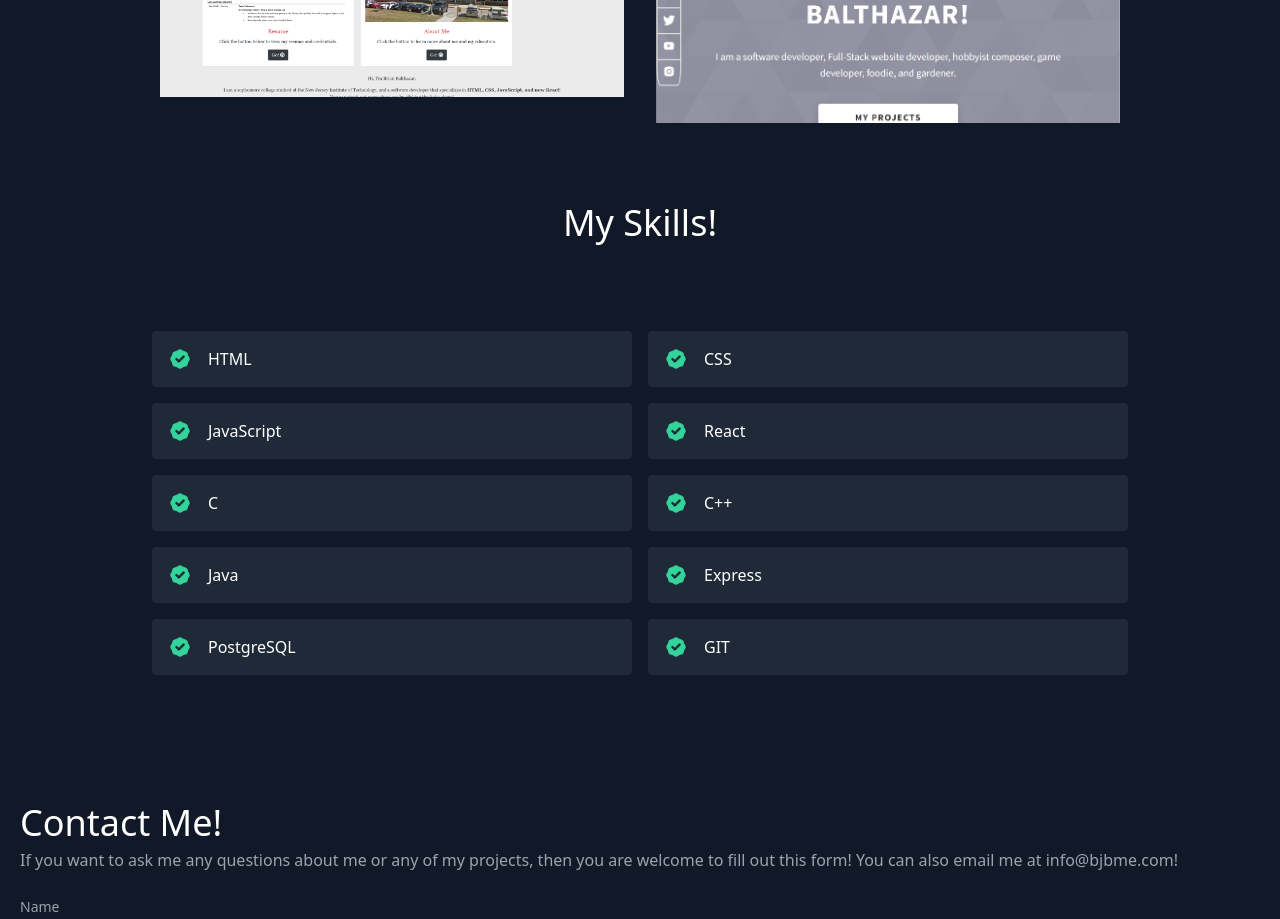
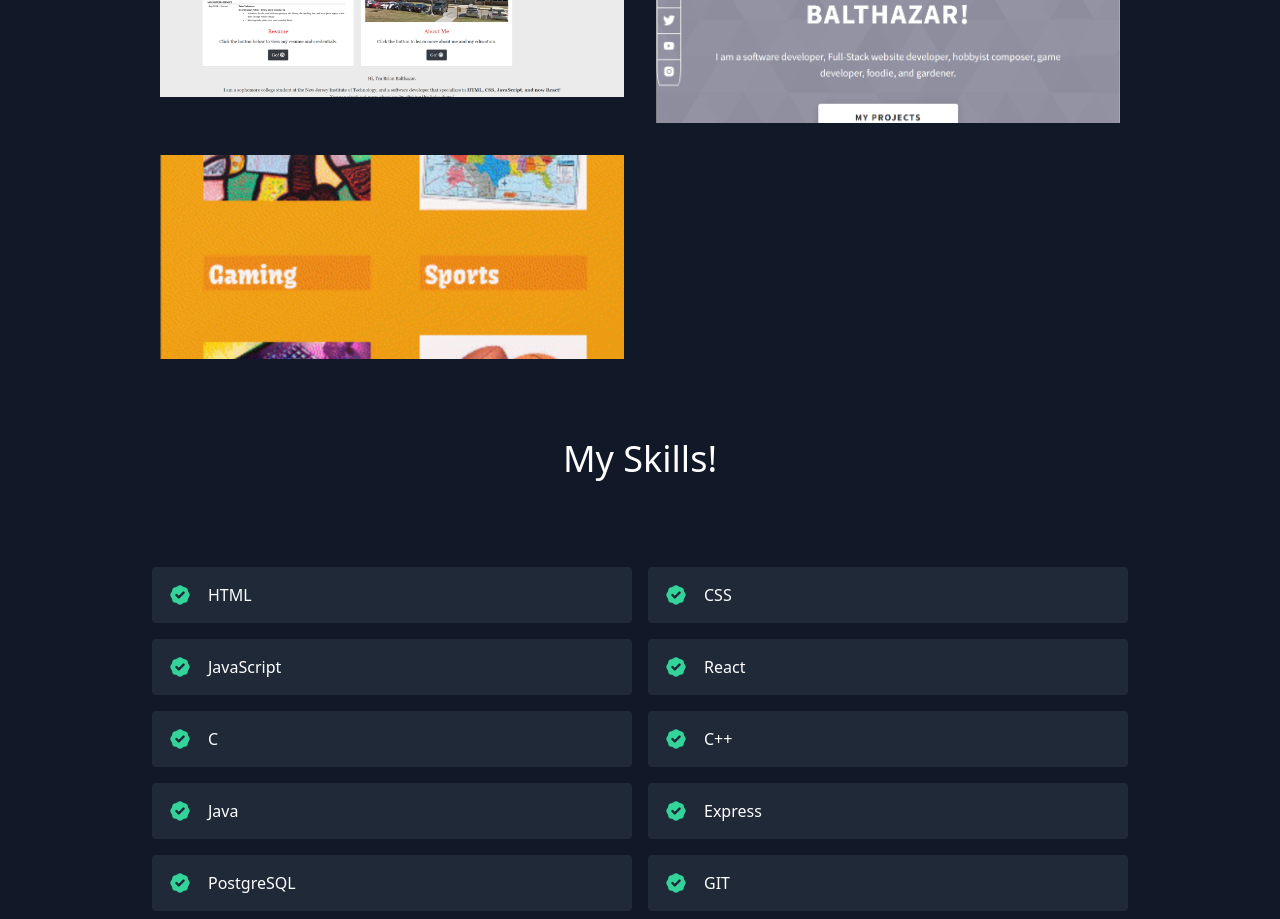
Before and after one commit to eleferrets/BB-Site, a React (Create React App) app: page / in a window 1280 px wide. Shown: the part 1460-2379 px from the top of the page. Built offline with nearby package versions, Linux system fonts and the light colour scheme.

Commit message:
Update data.js
Add mxer info

```diff
--- a/src/data.js
+++ b/src/data.js
@@ -3,7 +3,7 @@ export const projects = [
     title: "Arthub",
     subtitle: "PERN Stack",
     description:
-      "Designed as a way to help beginning artists find a space to share their art and build a sense of community with others.",
+      "Designed as a way to help beginning artists find a space to share their art and build a sense of community with others!",
     image: "./arthub-pic.png",
     link: "https://arthub-site.surge.sh/",
   },
@@ -30,6 +30,14 @@ export const projects = [
       "This is the newer portfolio I made to showcase my skills!",
     image: "./bb-portfolio.png",
     link: "https://my-bb-portfolio.netlify.app/index.html",
+  },
+  {
+    title: "Mxer",
+    subtitle: "Android Studio, Kotlin, Java",
+    description:
+      "Mxer is an app that has users talk among different communities/interests!",
+    image: "./mxer.png",
+    link: "https://github.com/Corporate-Jargon/Mxer",
   },
 ];
 
```
